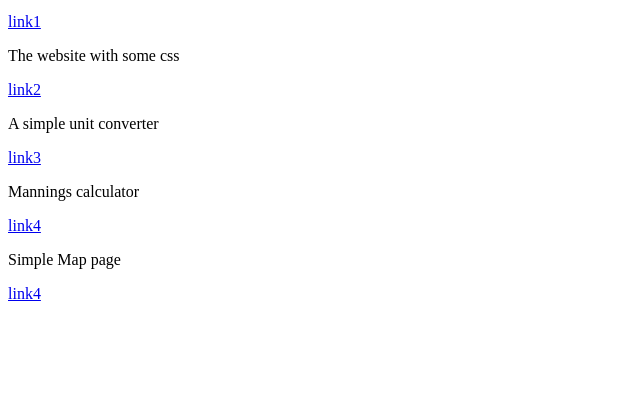
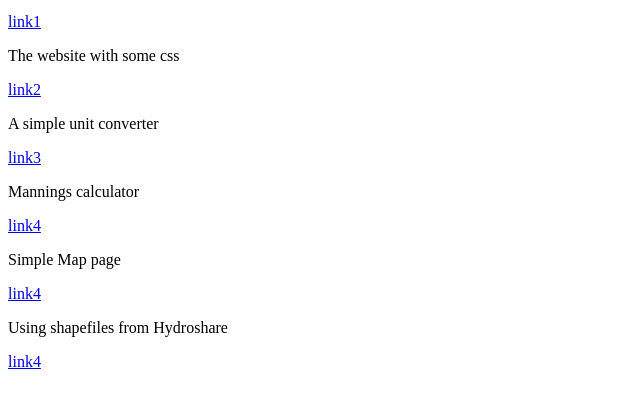
Before and after one commit to abu1995/abu1995.github.io, a plain HTML site: page index.html in a window 1280 px wide. Shown: the part 381-786 px from the top of the page, without its empty margins (0-640 px from the left). Drawn offline with Linux system fonts and the light colour scheme.

Commit message:
index file updated

```diff
--- a/index.html
+++ b/index.html
@@ -18,5 +18,7 @@
     <a href="abu1995.github.io\mannings.html">link4</a>
     <p>Simple Map page</p>
     <a href="abu1995.github.io\maphomew.html">link4</a>
+    <p>Using shapefiles from Hydroshare</p>
+    <a href="abu1995.github.io\geoserver.html">link4</a>
 
 </body>
```
Lines whose indentation alone changed are shown as unchanged.
